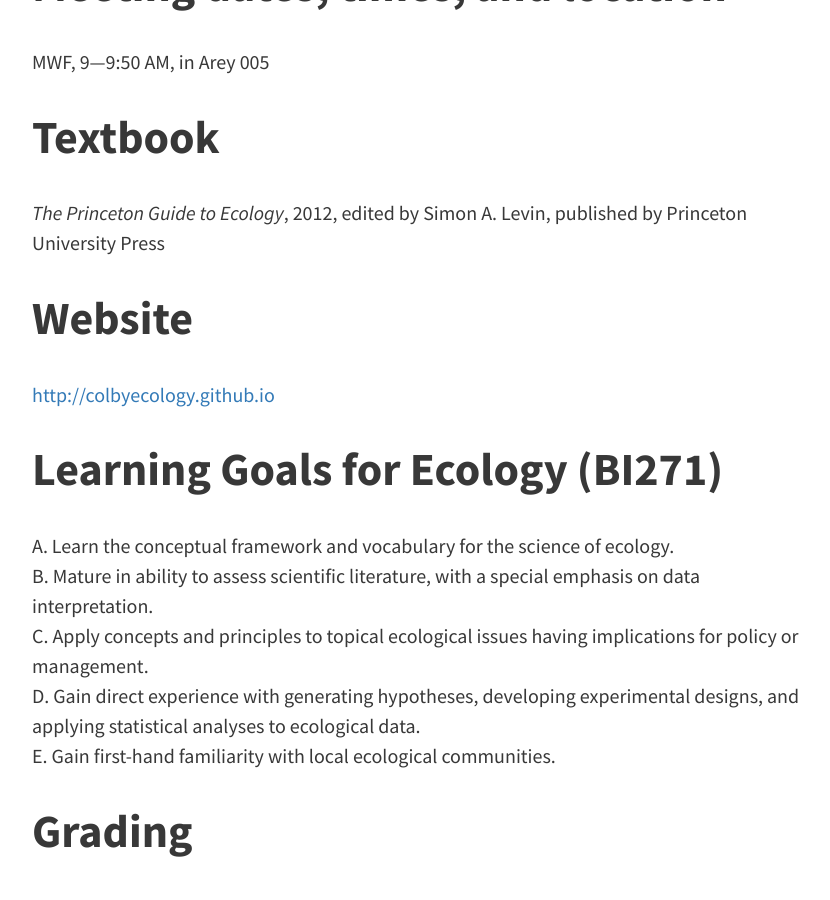
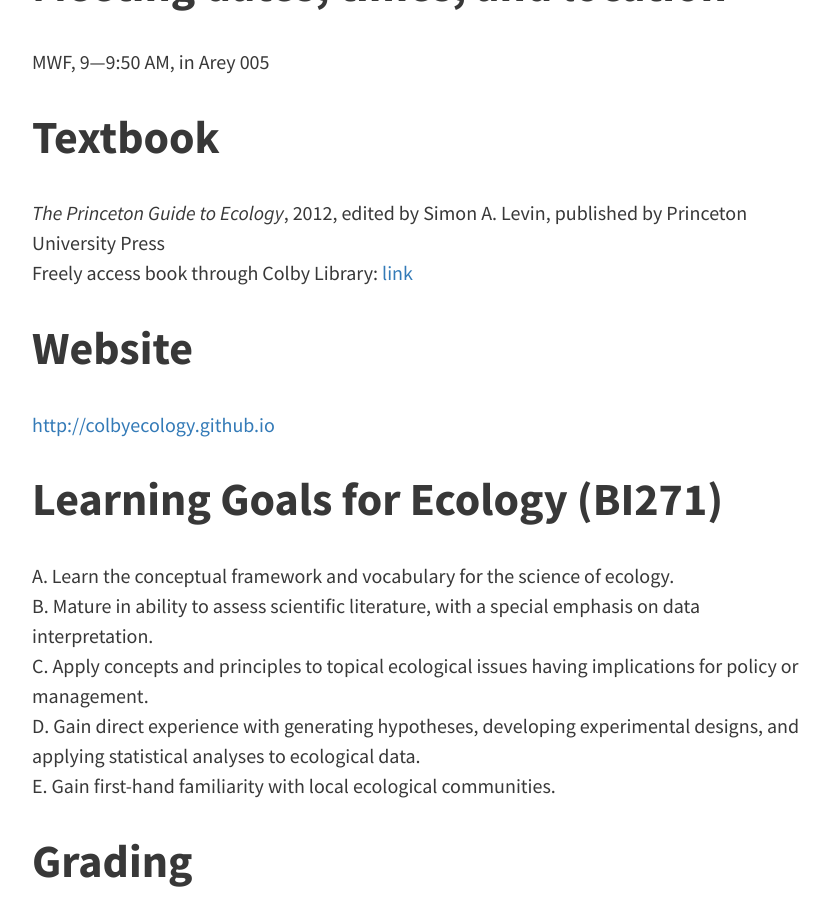
Before and after one commit to davan690/ColbyEcology.github.io, a Jekyll site: the page built from pages/syllabus.md, in a window 1280 px wide and 900 px high, scrolled down 2477 px. Shown: the whole window, without its empty margins (224-1054 px from the left). Built offline with Jekyll 4.4.1, drawn with Linux system fonts in a browser that asks for light colours.

Commit message:
textbook hyperlink added

```diff
--- a/pages/syllabus.md
+++ b/pages/syllabus.md
@@ -35,6 +35,7 @@ MWF, 9&#8212;9:50 AM, in Arey 005
 
 # Textbook
 *The Princeton Guide to Ecology*, 2012, edited by Simon A. Levin, published by Princeton University Press
+Freely access book through Colby Library: [link](http://cbbcat.net/record=b3551477~S19)
 
 # Website
 [http://colbyecology.github.io](http://colbyecology.github.io)
```
Also changed, not shown: pages/lecture_schedule.md (+1 -1 lines).
